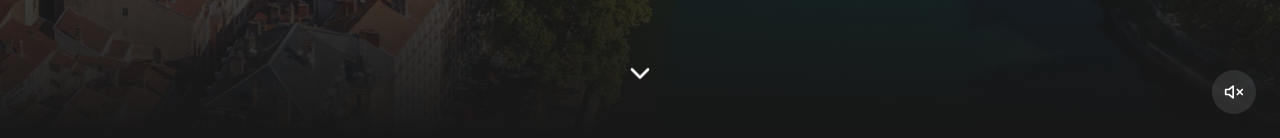
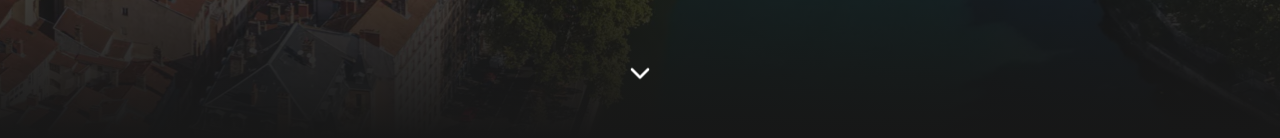
Before and after one commit to 24InfoLyon/LyonLumiere, a React (Vite) app: page / in a window 1280 px wide. Shown: the part 662-800 px from the top of the page. Built offline with nearby package versions, Linux system fonts and the light colour scheme.

Commit message:
remove sound button

```diff
--- a/src/App.tsx
+++ b/src/App.tsx
@@ -6,13 +6,11 @@ import UrbanLights from './components/sections/UrbanLights';
 import CinemaLights from './components/sections/CinemaLights';
 import InnovationLights from './components/sections/InnovationLights';
 import Footer from './components/layout/Footer';
-import AudioController from './components/shared/AudioController';
 
 function App() {
   return (
     <ThemeProvider>
       <div className="min-h-screen bg-neutral-900 text-white overflow-hidden">
-        <AudioController />
         <Header />
         <main>
           <Hero />
--- a/src/components/shared/AudioController.tsx
+++ /dev/null
@@ -1,64 +0,0 @@
-import React, { useEffect, useRef } from 'react';
-import { useTheme } from '../../contexts/ThemeContext';
-import { Volume2, VolumeX } from 'lucide-react';
-
-const AudioController: React.FC = () => {
-  const { currentSection, isNightMode } = useTheme();
-  const [isMuted, setIsMuted] = React.useState(true);
-  const audioRef = useRef<HTMLAudioElement | null>(null);
-
-  // Note: In a real implementation, you would have actual audio files for each section
-  // For this prototype, we're using placeholder URLs
-  const audioTracks = {
-    hero: 'https://example.com/hero-ambience.mp3',
-    urban: 'https://example.com/urban-lights.mp3',
-    cinema: 'https://example.com/vintage-cinema.mp3',
-    innovation: 'https://example.com/innovation-ambient.mp3'
-  };
-
-  // Update audio source when section changes
-  useEffect(() => {
-    if (audioRef.current && !isMuted) {
-      // In a real implementation, you would set the actual audio source here
-      // audioRef.current.src = audioTracks[currentSection as keyof typeof audioTracks];
-      // audioRef.current.play();
-
-      console.log(`Playing audio for section: ${currentSection}`);
-    }
-  }, [currentSection, isMuted]);
-
-  const toggleMute = () => {
-    setIsMuted(!isMuted);
-
-    if (audioRef.current) {
-      if (isMuted) {
-        // audioRef.current.src = audioTracks[currentSection as keyof typeof audioTracks];
-        // audioRef.current.play();
-        console.log(`Audio enabled for section: ${currentSection}`);
-      } else {
-        // audioRef.current.pause();
-        console.log('Audio disabled');
-      }
-    }
-  };
-
-  return (
-    <>
-      <audio ref={audioRef} loop />
-
-      <button
-        onClick={toggleMute}
-        className={`fixed bottom-6 right-6 z-40 p-3 rounded-full transition-all ${
-          isMuted
-            ? isNightMode ? 'bg-white/10 hover:bg-white/20' : 'bg-neutral-200 hover:bg-neutral-300'
-            : isNightMode ? 'bg-yellow-400 text-neutral-900' : 'bg-blue-600 text-white'
-        }`}
-        aria-label={isMuted ? "Activer le son" : "Désactiver le son"}
-      >
-        {isMuted ? <VolumeX size={20} /> : <Volume2 size={20} />}
-      </button>
-    </>
-  );
-};
-
-export default AudioController;
```
